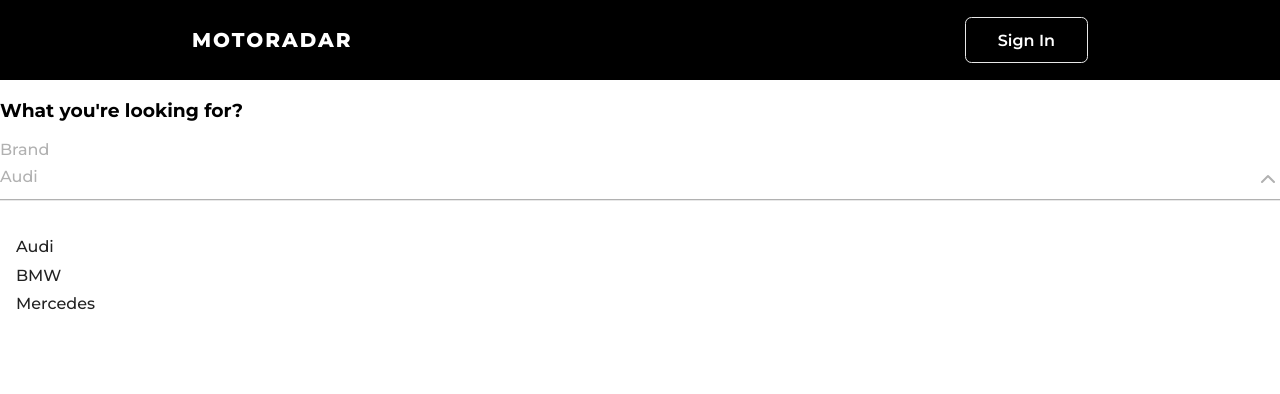
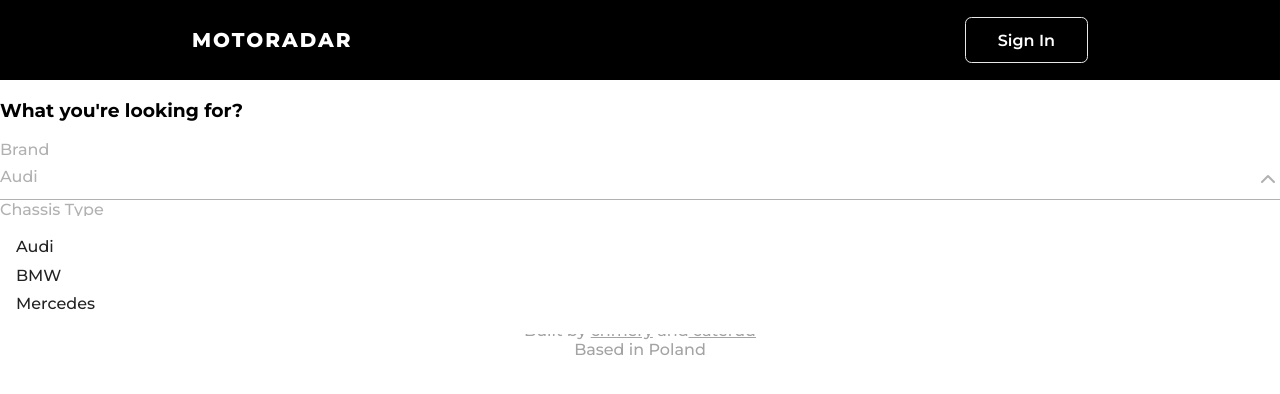
Before and after one commit to chmery/motoradar, a Next.js app: page / in a window 1280 px wide. Both pictures are taken after a click on the element "Audi". Shown: the top 394 px of the page. Built offline with nearby package versions, Linux system fonts and the light colour scheme; no server answers.

Commit message:
Replace icons folder with react-icons lib

```diff
--- a/package.json
+++ b/package.json
@@ -15,6 +15,7 @@
     "next": "latest",
     "react": "^18.1.0",
     "react-dom": "^18.1.0",
+    "react-icons": "^4.6.0",
     "sass": "^1.56.1"
   },
   "devDependencies": {
--- a/src/components/Filter/Filter.tsx
+++ b/src/components/Filter/Filter.tsx
@@ -5,8 +5,17 @@ const TEST_DATA = {
   title: 'Brand',
 }
 
+const TEST_DATA2 = {
+  options: ['Sedan', 'Coupe'],
+  title: 'Chassis Type',
+}
+
 const Filter = () => {
-  const dropdownSelectHandler = (selected: string) => {
+  const brandSelectHandler = (selected: string) => {
+    console.log('in filter:', selected)
+  }
+
+  const chassisSelectHandler = (selected: string) => {
     console.log('in filter:', selected)
   }
 
@@ -16,7 +25,12 @@ const Filter = () => {
       <DropdownList
         title={TEST_DATA.title}
         options={TEST_DATA.options}
-        onSelect={dropdownSelectHandler}
+        onSelect={brandSelectHandler}
+      />
+      <DropdownList
+        title={TEST_DATA2.title}
+        options={TEST_DATA2.options}
+        onSelect={chassisSelectHandler}
       />
     </form>
   )
--- a/src/components/UI/DropdownList/DropdownList.module.scss
+++ b/src/components/UI/DropdownList/DropdownList.module.scss
@@ -13,6 +13,11 @@
   padding: 0.5em 0;
   cursor: pointer;
   position: relative;
+
+  & > svg {
+    height: 1.5em;
+    width: 1.5em;
+  }
 }
 
 .dropdown-list {
@@ -22,6 +27,7 @@
   background: #fff;
   color: var(--dark-text);
   padding: 1em 0;
+  z-index: 10;
 }
 
 .dropdown-item {
--- a/src/components/UI/DropdownList/DropdownList.tsx
+++ b/src/components/UI/DropdownList/DropdownList.tsx
@@ -1,5 +1,5 @@
 import React, { useEffect, useRef, useState } from 'react'
-import Icons from '../Icons/Icons'
+import { TbChevronDown, TbChevronUp } from 'react-icons/tb'
 import styles from './DropdownList.module.scss'
 
 type Props = {
@@ -52,8 +52,8 @@ const DropdownList = ({ options, title, onSelect }: Props) => {
         ref={selectedRef}
       >
         <span>{selectedOption ? selectedOption : options[0]}</span>
-        {!isDropdownOpen && <Icons.ArrowDown />}
-        {isDropdownOpen && <Icons.ArrowUp />}
+        {!isDropdownOpen && <TbChevronDown />}
+        {isDropdownOpen && <TbChevronUp />}
       </div>
       {isDropdownOpen && (
         <div className={styles['dropdown-list']} ref={dropdownRef}>
--- a/src/components/UI/Icons/Icons.tsx
+++ /dev/null
@@ -1,44 +0,0 @@
-const ArrowDown = () => {
-  return (
-    <svg
-      xmlns='http://www.w3.org/2000/svg'
-      width='24'
-      height='24'
-      viewBox='0 0 24 24'
-      fill='none'
-      stroke='var(--placeholder)'
-      stroke-width='2'
-      stroke-linecap='round'
-      stroke-linejoin='round'
-      className='feather feather-chevron-down'
-    >
-      <polyline points='6 9 12 15 18 9'></polyline>
-    </svg>
-  )
-}
-
-const ArrowUp = () => {
-  return (
-    <svg
-      xmlns='http://www.w3.org/2000/svg'
-      width='24'
-      height='24'
-      viewBox='0 0 24 24'
-      fill='none'
-      stroke='var(--placeholder)'
-      stroke-width='2'
-      stroke-linecap='round'
-      stroke-linejoin='round'
-      className='feather feather-chevron-up'
-    >
-      <polyline points='18 15 12 9 6 15'></polyline>
-    </svg>
-  )
-}
-
-const Icons = {
-  ArrowDown,
-  ArrowUp,
-}
-
-export default Icons
```
Also changed, not shown: 1 other file (tests, documents, lock files or other folders).
